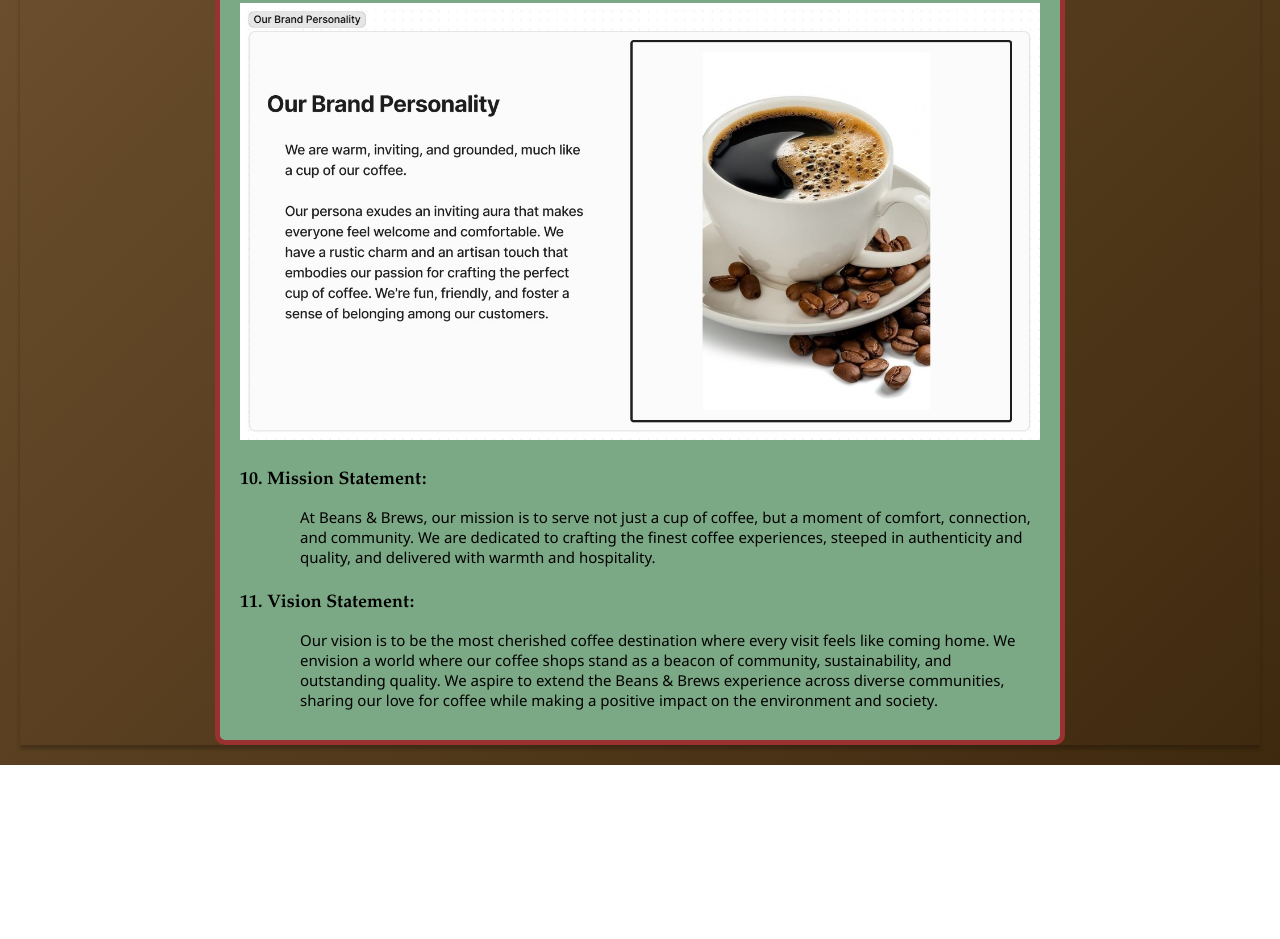
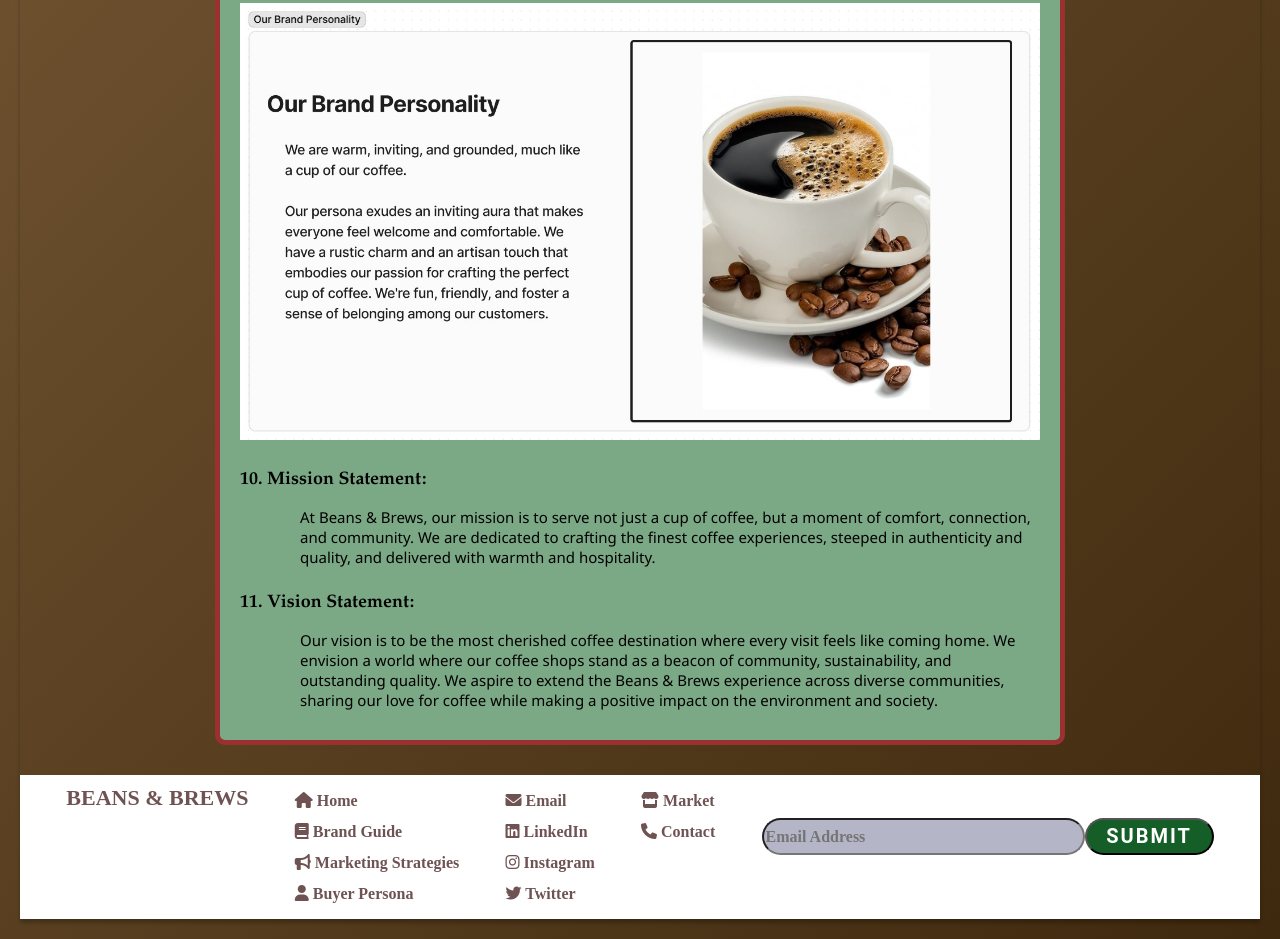
Before and after one commit to ravipatel0113/IS601-850-TeamA, a website: page docs/brand-guide.html in a window 1280 px wide. Shown: the part 6164-7103 px from the top of the page. Before the commit the page ends 6929 px from the top, so only its background shows below. Drawn offline with Linux system fonts and the light colour scheme.

Commit message:
Format and Footer added

```diff
--- a/docs/brand-guide.html
+++ b/docs/brand-guide.html
@@ -3,10 +3,37 @@
 <head>
   <!-- Title Section -->
   <title>Brand Guide</title>
+
+  <!-- Meto Tag Section -->
+  <meta name="description" content="This is our Buyers Persona page">
+
+  <meta name="keywords" content="HTML, CSS, JavaScript">
+
+  <meta name="viewport" content="width=device-width, initial-scale=1">
+
   <!-- CSS file  -->
   <link rel="stylesheet" type="text/css" href="css/brand_guide_style.css">
+
+  <!-- Preloads font awesome stylesheet for icons, this helps speed up loading as the stylesheet is loaded in the background -->
+  <link rel="preload" href="https://cdnjs.cloudflare.com/ajax/libs/font-awesome/6.0.0-beta2/css/all.min.css"
+  as="style" onload="this.onload=null;this.rel='stylesheet'">
+      <noscript> <!-- Provides a fallback in case JavaScript is disabled -->
+  <link rel="stylesheet" href="https://cdnjs.cloudflare.com/ajax/libs/font-awesome/6.0.0-beta2/css/all.min.css">
+  </noscript>
+
+  <!-- Preloads the Google fonts for the webpage, helps with performance -->
+  <link rel="preload"
+  href="https://fonts.googleapis.com/css2?family=Nunito:wght@700&family=Work+Sans:wght@400;500&display=swap"
+  as="style" onload="this.onload=null;this.rel='stylesheet'">
+  <noscript> <!-- Provides a fallback in case JavaScript is disabled -->
+  <link rel="stylesheet"
+      href="https://fonts.googleapis.com/css2?family=Nunito:wght@700&family=Work+Sans:wght@400;500&display=swap">
+  </noscript>
+
 </head>
+
 <body>
+
   <section class="menu">
     <div class="logo">
       <img src="../docs/images/logo.png">
@@ -27,6 +54,7 @@
 
     </div>
   </section>
+
   <div class="brand-guide">
     <h1>Beans & Brews</h1>
     <p>
@@ -34,68 +62,95 @@
         Figma Link to the Brand Guide Template
       </a>
     </p>
+
     <div class="our-brand">
       <h2>1. Our Brand:</h2>
+
       <ul>
         <p>Beans & Brews started from humble beginnings in a small town, and over the years, we've grown in size and scope, but we've never lost our community-focused roots. Our founders, inspired by their love of quality coffee, embarked on a mission to provide people with a memorable coffee experience, a place to relax and feel at home. We're more than just a coffee shop, we are a part of your daily routine, your work ritual, your escape, and your comfort.</p>
       </ul>
+
       <img src="../docs/images/our_brand.jpg" alt="Our Brand">
+
     </div>
     <div class="our-logo">
+
       <h2>2. Our Logo: <i>From Our Heart to Your Cup</i></h2>
+
       <p>The logo highlights different aspects of the Beans & Brews brand, from the high-quality coffee and warm, inviting atmosphere to the brand's focus on community and sustainability.</p>
+
       <img src="../docs/images/our_logo.jpg" alt="Our Logo">
+
     </div>
     <div class="our-brand-voice">
+
       <h2>3. Our Brand Voice:</h2>
+
       <ul>
         <p>Our brand voice is friendly, conversational, and approachable. We communicate with our customers as if they are old friends, using a tone that is both warm and knowledgeable. We're passionate about coffee, and it shows in the care we put into explaining our blends, our process, and our craft.</p>
+      </ul>
 
-      </ul>
       <img src="../docs/images/our_brand_voice.jpg" alt="Our Brand Voice">
+
     </div>
+
     <div class="our-color-palette">
+
       <h2>4. Our Color Palette:</h2>
+
       <ul>
           <li><b>Deep Espresso Brown:</b>
               <p>This color would symbolize the rich, robust flavor of the coffee beans. Brown signifies earthiness, reliability, and comfort - perfectly aligning with the brand personality.</p>
           </li>
+
           <li><b>Warm Cream:</b>
               <p>This color would represent the warmth and welcoming ambiance of the coffee shop. It's reminiscent of adding cream to your coffee, and it adds a softness that complements the deep brown.</p>
           </li>
+
           <li><b>Forest Green:</b>
               <p>To signify the brand's commitment to sustainability and nature. This color is calming and associated with growth, harmony, freshness, and the environment.</p>
           </li>
           <li><b>Rustic Red:</b>
               <p>A touch of rustic red would add a warmth and energy that mirrors the brand's passion for coffee and community. It is also an excellent color for call-to-actions in your visual content.</p>
           </li>
+      </ul>
 
-    </ul>
       <img src="../docs/images/our_color_palette.jpg" alt="Our Color Palette">
+
     </div>
+
     <div class="our-brand-archetypes">
+
       <h2>5. Our Brand Archetypes:</h2>
+
       <ul>
         <li><b>The Regular Guy/Gal (The Everyman):</b>
           <p>The Regular Guy/Gal archetype is down-to-earth, honest, hardworking, and values comfort and simplicity. This archetype aligns with Beans & Brews as the brand is positioned to be approachable, inviting, and centered around community, providing a comforting and familiar space for its customers. It's not about luxury or exclusivity, but about being a part of daily routines, being an integral part of the community, and making everyone feel welcomed.</p>
         </li>
+
         <li><b>The Caregiver:</b>
           <p>The Caregiver archetype shows through Beans & Brews' commitment to sustainable sourcing, the earth, and its resources, as well as its dedication to fostering a sense of belonging among its customers. The Caregiver is compassionate, generous, and seeks to help and protect others. By prioritizing a business model that respects the environment and cherishes the relationships with customers and the community, Beans & Brews displays aspects of the Caregiver archetype.</p>
         </li>
+      </ul>
 
-      </ul>
       <img src="../docs/images/our_brand_archetypes.jpg" alt="Our Brand Archetype">
     </div>
+
     <div class="our-image">
+
       <h2>6. Our Image:</h2>
+
       <ul>
         <p>Incorporate images that evoke a sense of warmth, comfort, and community, reflecting our commitment to sustainability and authenticity. Pictures of steaming coffee cups, latte art, cozy seating areas, and smiling faces can help create a welcoming and inviting ambiance. Authenticity and reliability are key in portraying the Everyman brand archetype.</p>
+      </ul>
 
-      </ul>
       <img src="../docs/images/our_image.jpg" alt="Our Image">
     </div>
+
     <div class="our-typography">
+
       <h2>7. Our Typography:</h2>
+
       <ul>
         <li><b>Logo and Headers:</b>
           <p>A hand-drawn, script typeface could be used to capture the artisanal, personal touch of the brand. The fonts could be slightly rustic but still easy to read to represent the brand's warm and inviting personality.</p>
@@ -103,38 +158,90 @@
         <li><b>Body Text:</b>
           <p>For the primary copy, a serif or sans-serif font with a traditional, classic feel would complement the hand-drawn elements. It should be clear and easy to read, evoking the approachable and straightforward nature of the brand. Examples could be fonts like 'Proxima Nova', 'Futura' or 'Garamond'.</p>
         </li>
-
       </ul>
       <img src="../docs/images/our_typography.jpg" alt="Our Typography">
     </div>
+
     <div class="our-brand-value">
+
       <h2>8. Our Brand Value:</h2>
+
       <ul>
         <p>We are committed to authenticity, quality, and sustainability. We believe in doing business in a way that respects our earth and its resources. That's why we source our beans from responsible and sustainable farms, and our brewing process is always respectful of the environment. We value the relationships we build with our customers and the community, making them the heart of everything we do.</p>
+      </ul>
 
-      </ul>
       <img src="../docs/images/our_brand_value.jpg" alt="Our Brand Value">
+
     </div>
+
     <div class="our-brand-personality">
+
       <h2>9. Our Brand Personality:</h2>
+
       <ul>
         <p>We are warm, inviting, and grounded, much like a cup of our coffee. Our persona exudes an inviting aura that makes everyone feel welcome and comfortable. We have a rustic charm and an artisan touch that embodies our passion for crafting the perfect cup of coffee. We're fun, friendly, and foster a sense of belonging among our customers.</p>
+      </ul>
 
-    </ul>
       <img src="../docs/images/our_brand_personality.jpg" alt="Our Brand Personality">
+
     </div>
+
     <div class="mission-statement">
+
         <h2>10. Mission Statement:</h2>
+
         <ul>
             <p>At Beans & Brews, our mission is to serve not just a cup of coffee, but a moment of comfort, connection, and community. We are dedicated to crafting the finest coffee experiences, steeped in authenticity and quality, and delivered with warmth and hospitality.</p>
         </ul>
+
     </div>
+
     <div class="vision-statement">
+
         <h2>11. Vision Statement:</h2>
+
         <ul>
             <p>Our vision is to be the most cherished coffee destination where every visit feels like coming home. We envision a world where our coffee shops stand as a beacon of community, sustainability, and outstanding quality. We aspire to extend the Beans & Brews experience across diverse communities, sharing our love for coffee while making a positive impact on the environment and society.</p>
         </ul>
     </div>
   </div>
+
+  <!-- Footer Section -->
+  <footer>
+
+    <div class="footer-title">
+        Beans & Brews
+    </div>
+
+    <div class="footer-link">
+        <a href="../docs/index.html"><i class="fas fa-home"></i> Home</a>
+        <a href="#"><i class="fas fa-book"></i> Brand Guide</a>
+        <a href="#"><i class="fas fa-bullhorn"></i> Marketing Strategies</a>
+        <a href="#"><i class="fas fa-user"></i> Buyer Persona</a>
+    </div>
+
+    <div class="footer-link">
+
+        <a href="mailto:example@example.com"><i class="fas fa-envelope"></i> Email</a>
+        <a href="https://www.linkedin.com/"><i class="fab fa-linkedin"></i> LinkedIn</a>
+        <a href="https://www.instagram.com/"><i class="fab fa-instagram"></i> Instagram</a>
+        <a href="https://twitter.com/"><i class="fab fa-twitter"></i> Twitter</a>
+    </div>
+
+    <div class="footer-link">
+
+        <a href="#"><i class="fas fa-store"></i> Market</a>
+        <a href="#"><i class="fas fa-phone"></i> Contact</a>
+
+    </div>
+
+    <!-- Form Section -->
+    <form class="newsletter-form">
+        <input type = "email" placeholder="Email Address" class="email-address" required></input>
+        <input type="submit" value="Submit" class="footer-text"></input>
+    </form>
+
+  </footer>
+
 </body>
 </html>
--- a/docs/css/brand_guide_style.css
+++ b/docs/css/brand_guide_style.css
@@ -173,3 +173,95 @@
     border-bottom: var(--section-separator);
     /* Add a line below each section */
   }
+
+  /* Footer Section */
+
+footer{
+  background-color: #FFF;
+  margin-top: 30px;
+  display: flex;
+  flex-direction: row;
+  justify-content: space-evenly;
+  flex-wrap: nowrap;
+}
+
+.footer-title {
+  color: #6F5353;
+  font-family: Outfit;
+  font-size: 22px;
+  font-style: normal;
+  font-weight: 700;
+  line-height: normal;
+  text-transform: uppercase;
+  margin-top: 10px;
+  margin-bottom: 10px;
+}
+
+.footer-link {
+  display: flex;
+  flex-direction: column;
+  margin-top: 10px;
+  margin-bottom: 10px;
+}
+
+.footer-link a{
+  color: #6F5353;
+  font-family: Outfit;
+  font-size: 16px;
+  font-style: normal;
+  font-weight: 700;
+  line-height: 31px;
+  text-decoration: none;
+}
+
+/* Form Input Section */
+
+.newsletter-form{
+  display: flex;
+  flex-direction: row;
+  align-items: center;
+}
+
+.email-address {
+  border-radius: 70px;
+  background: rgba(19, 18, 79, 0.31);
+  display: flex;
+  width: 113px;
+  flex-direction: column;
+  flex-shrink: 0;
+  color: #614949;
+  font-family: Outfit;
+  font-size: 16px;
+  font-style: normal;
+  font-weight: 700;
+  line-height: 31px;
+  opacity: 1;
+  margin-bottom: 20px;
+  margin-top: 0px;
+  width: 315px;
+  align-items: center;
+}
+.footer-text {
+  border-radius: 83px;
+  opacity: 1;
+  background: #155e27;
+  margin-bottom: 20px;
+  width: 129px;
+  height: 37px;
+  display: flex;
+  justify-content: center;
+}
+
+
+input.footer-text {
+  color: #FFF;
+  /* sub header */
+  font-family: Roboto;
+  font-size: 20px;
+  font-style: normal;
+  font-weight: 700;
+  line-height: 27.5px;
+  letter-spacing: 2px;
+  text-transform: uppercase;
+  text-decoration: none;
+}
```
Lines whose indentation alone changed are shown as unchanged.
